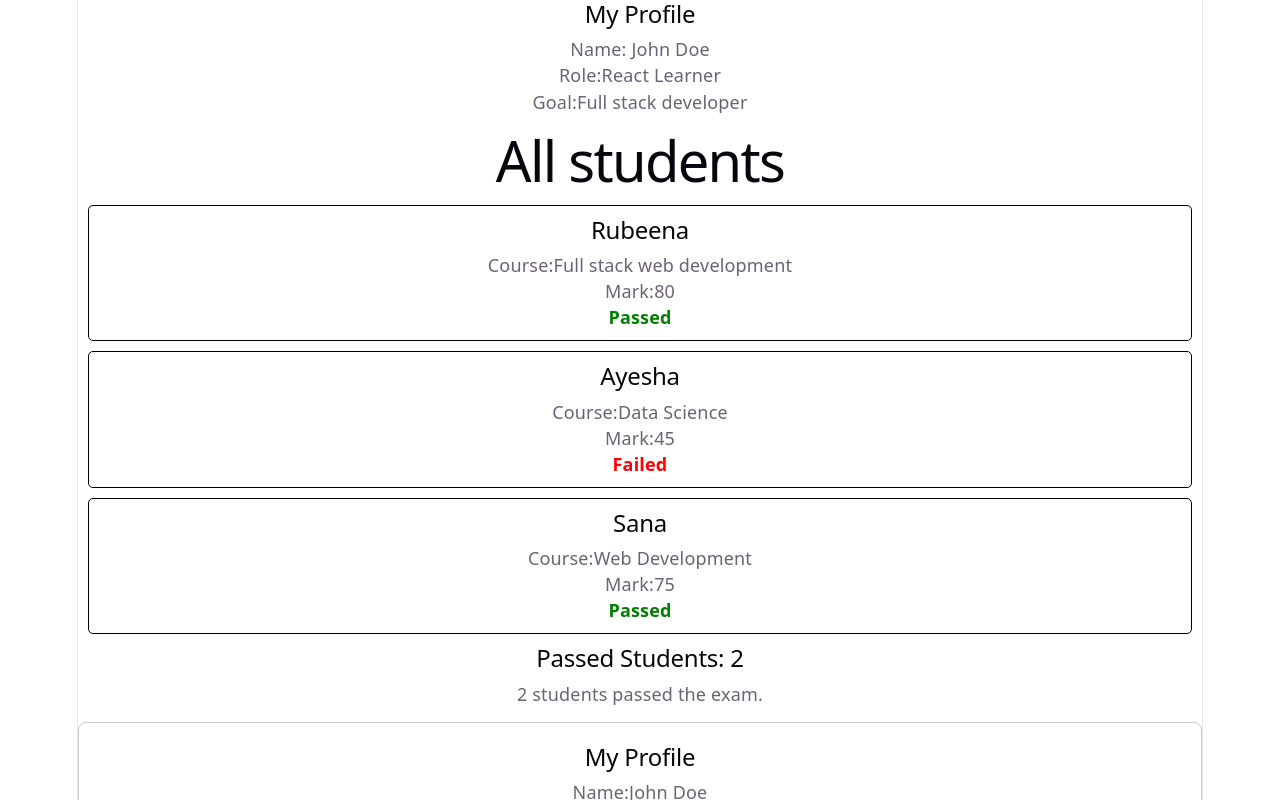
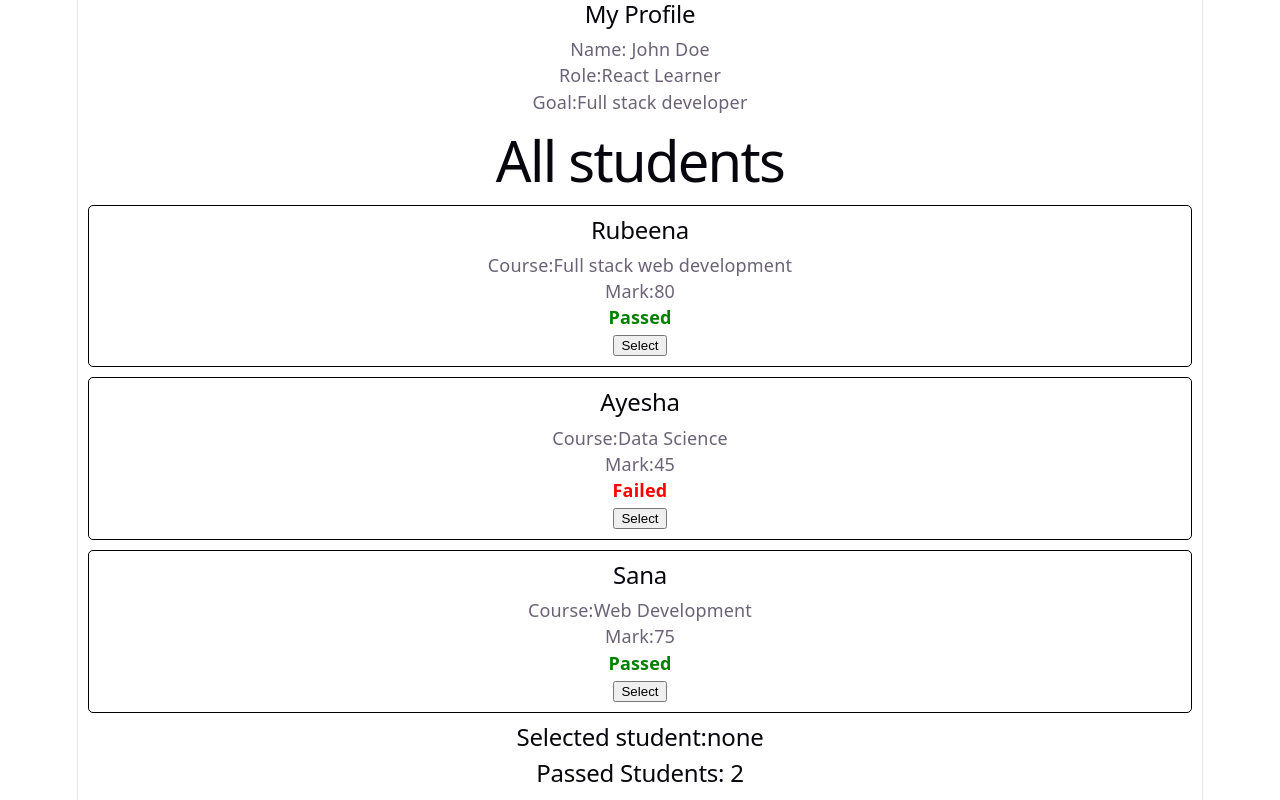
Before and after one commit to Rubeenamji/react-module, a React (Vite) app: page / in a window 1280 px wide. Shown: the top 800 px of the page. Built offline with nearby package versions, Linux system fonts and the light colour scheme.

Commit message:
completed section3 practicals

```diff
--- a/src/App.jsx
+++ b/src/App.jsx
@@ -3,7 +3,10 @@ import "./App.css";
 import Profile from "./components/Profile";
 import Card from "./components/Card.jsx"
 import ProductList from "./components/ProductList";
+import {useState} from "react";
 function App(){
+  const [selectedStudent,setSelectedStudent]=useState("");
+
   const students=[
     {id:1,
       name:"Rubeena",
@@ -21,7 +24,9 @@ function App(){
       marks:75
     }
   ];
-
+ function handleStudentSelect(name){
+    setSelectedStudent(name);
+ }
   const passedStudents=students.filter((student)=>student.marks>50);
 
   return(
@@ -34,8 +39,12 @@ function App(){
         <StudentCard
          key={student.id}
          student={student}
+         onSelect={handleStudentSelect}
         />
       ))}
+
+      <h2>Selected student:{selectedStudent||"none"}</h2>
+
       <h2>Passed Students: {passedStudents.length}</h2>
       {passedStudents.length===0?(
         <p>No students passed the exam.</p>
--- a/src/components/StudentCard.jsx
+++ b/src/components/StudentCard.jsx
@@ -1,4 +1,4 @@
-function StudentCard({student}){
+function StudentCard({student,onSelect}){
     return(
         <div className="student-card">
             <h2>{student.name}</h2>
@@ -9,7 +9,7 @@ function StudentCard({student}){
             ):(
                 <p className="fail">Failed</p>
             )}
-
+            <button onClick={()=>onSelect(student.name)}>Select</button>
         </div>
     );
 }
```
